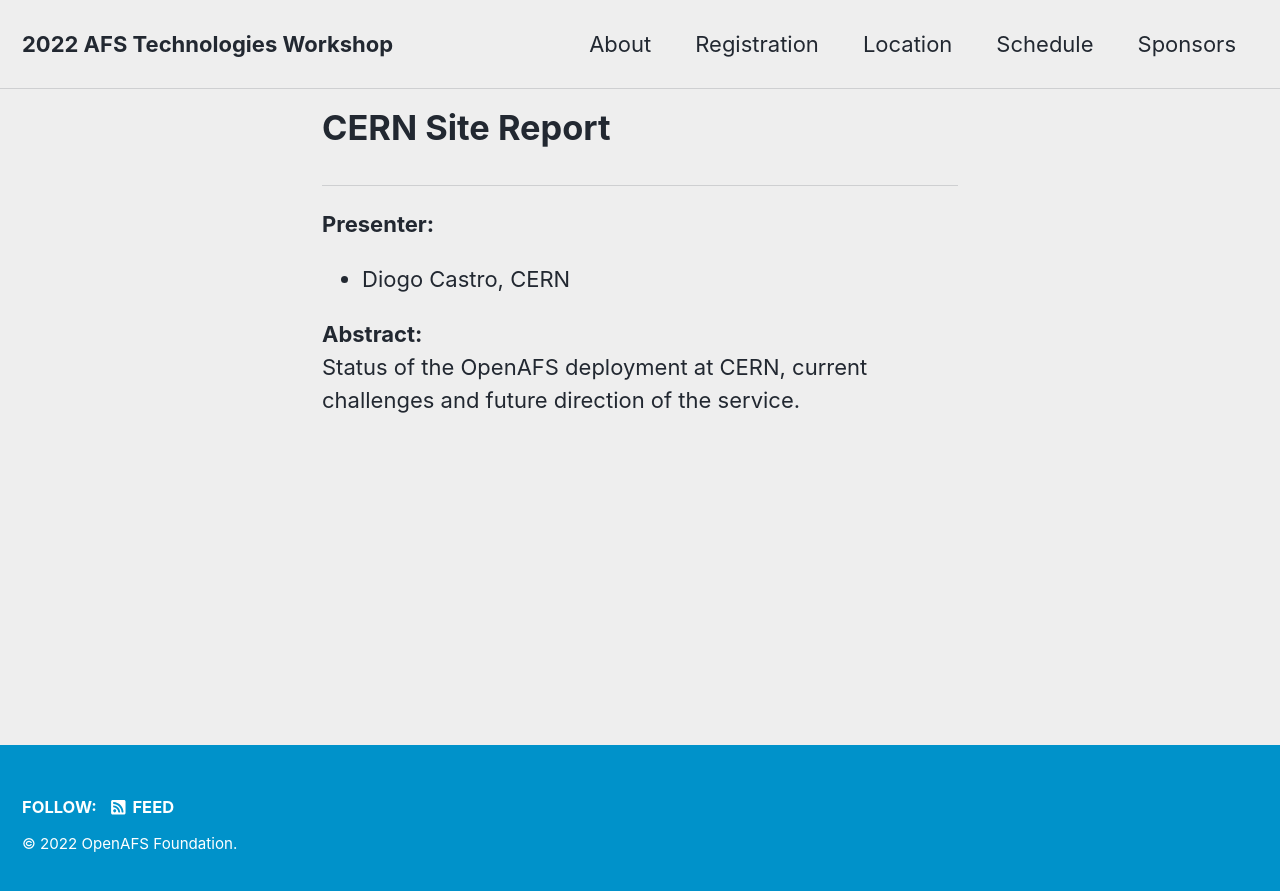
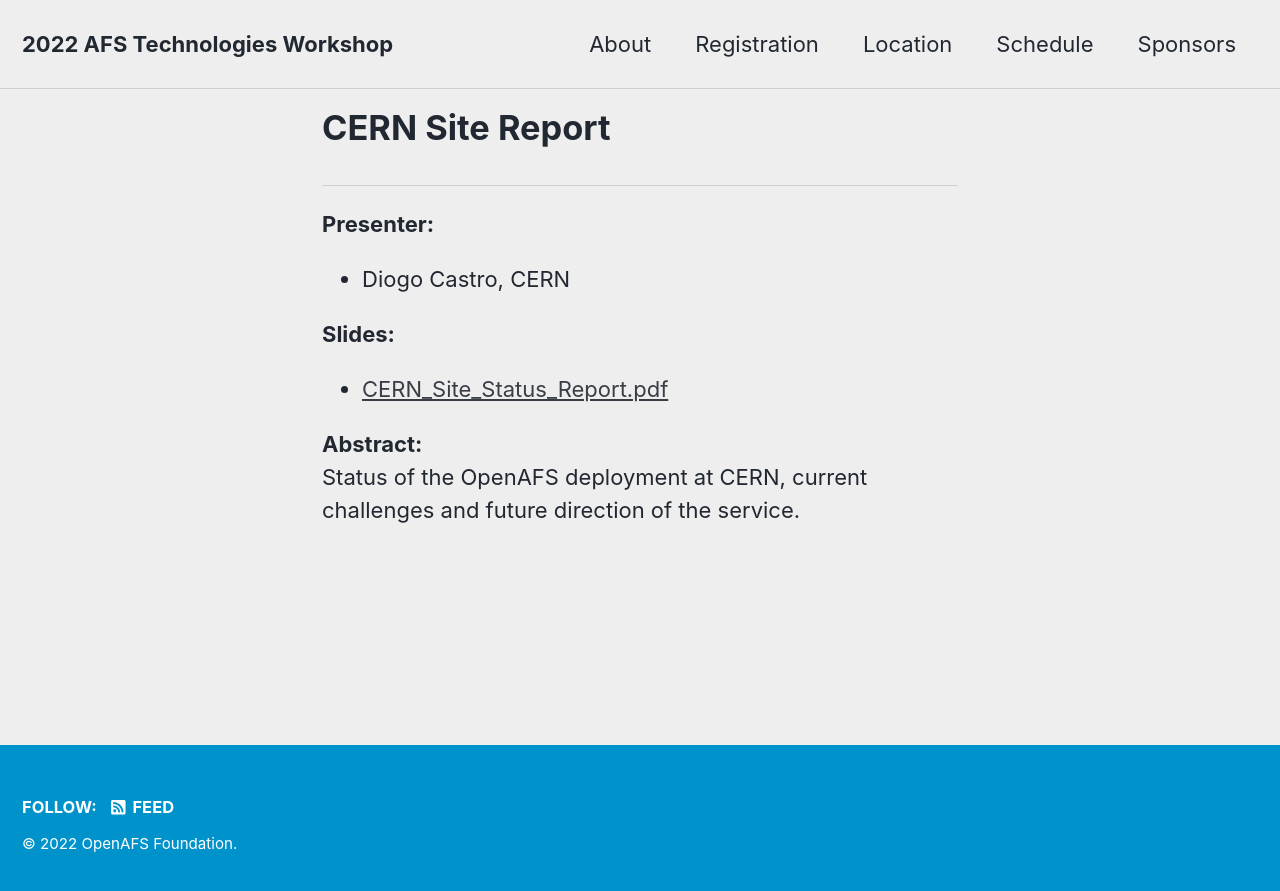
Before and after one commit to openafsfoundation/openafs-workshop.org, a Jekyll site: the page built from _pages/talks/cern-site-report.md, in a window 1280 px wide. Shown: the top 891 px of the page. Built offline with Jekyll 4.4.1, drawn with Linux system fonts in a browser that asks for light colours; cached includes are drawn as plain includes; nearby versions of some CDN libraries.

Commit message:
2022: Add CERN report slides

```diff
--- a/_pages/talks/cern-site-report.md
+++ b/_pages/talks/cern-site-report.md
@@ -6,6 +6,7 @@
 presenters:
   - name: Diogo Castro
     org: CERN
+slides: CERN_Site_Status_Report.pdf
 ---
 
 Status of the OpenAFS deployment at CERN, current challenges and future
```
Also changed, not shown: 1 other file.
